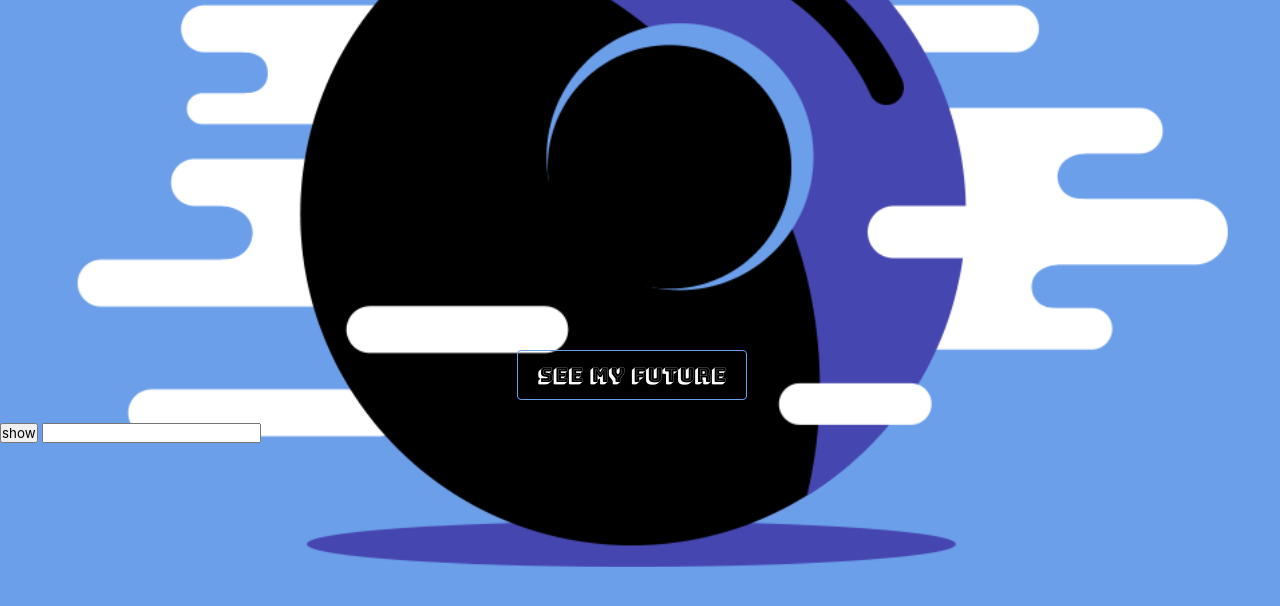
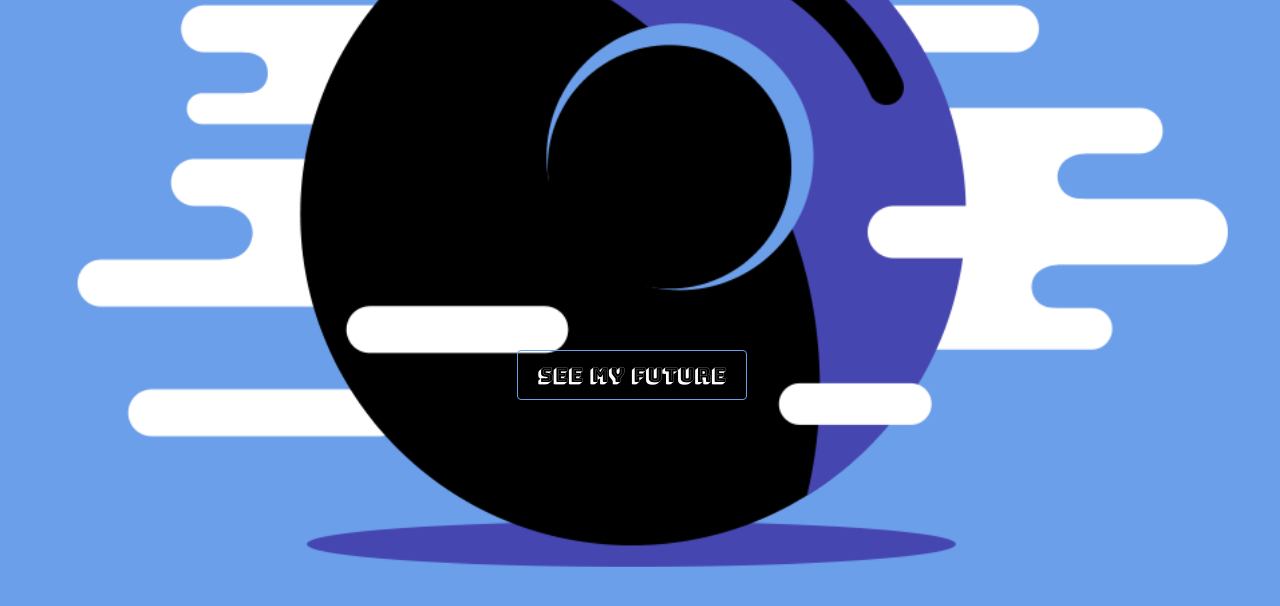
Before and after one commit to SheylaPopovich/magic-8-ball, a website: page index.html in a window 1280 px wide. Shown: the part 176-782 px from the top of the page. Drawn offline with nearby package versions, Linux system fonts and the light colour scheme.

Commit message:
cleaned code up on index file page

```diff
--- a/index.html
+++ b/index.html
@@ -21,18 +21,7 @@
               </button>
         </div>
       </div>
-
-      <input type="button" value="show" onclick="eightBallResponse()" />
-    <input type="text" value="" id="eightBallResponse" />
-
-
-
     </div>
-
-
-
-
-
     <script src="./assets/js/script.js"></script>
 </body>
 </html>
```
